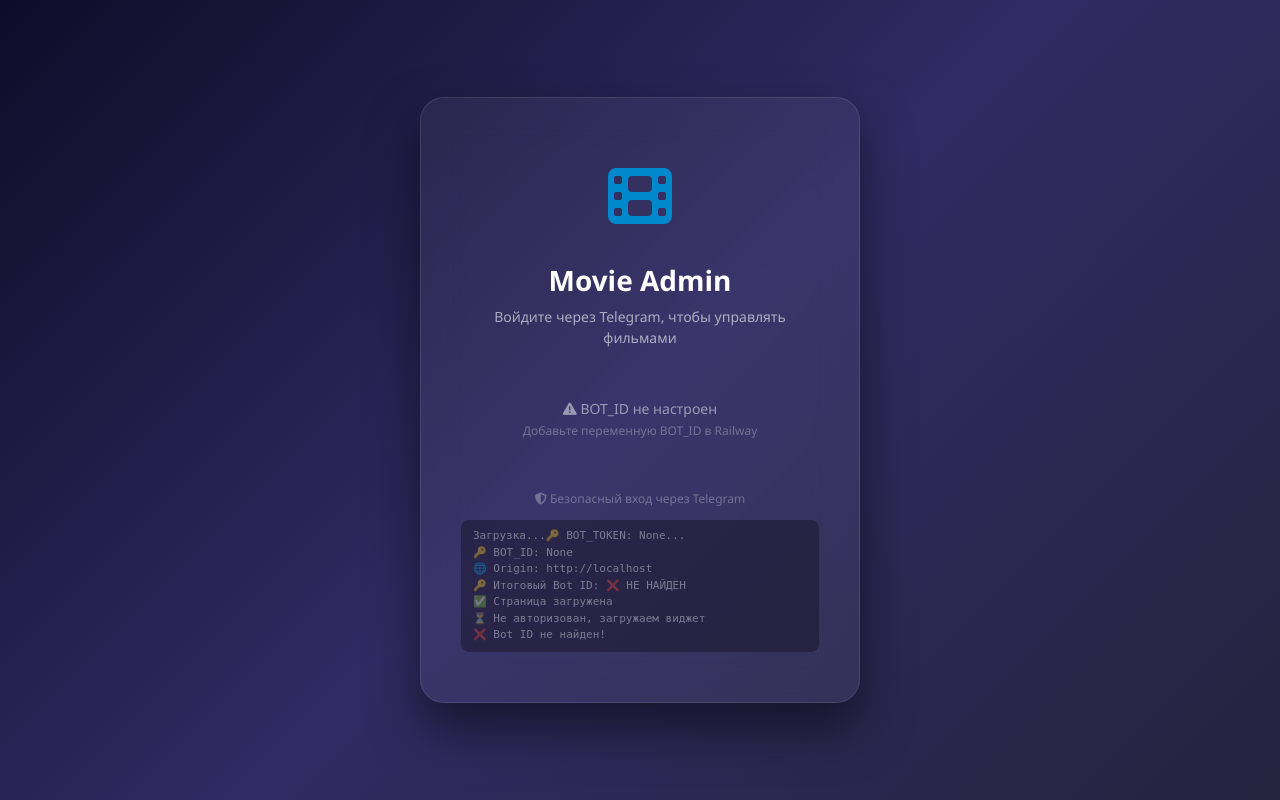
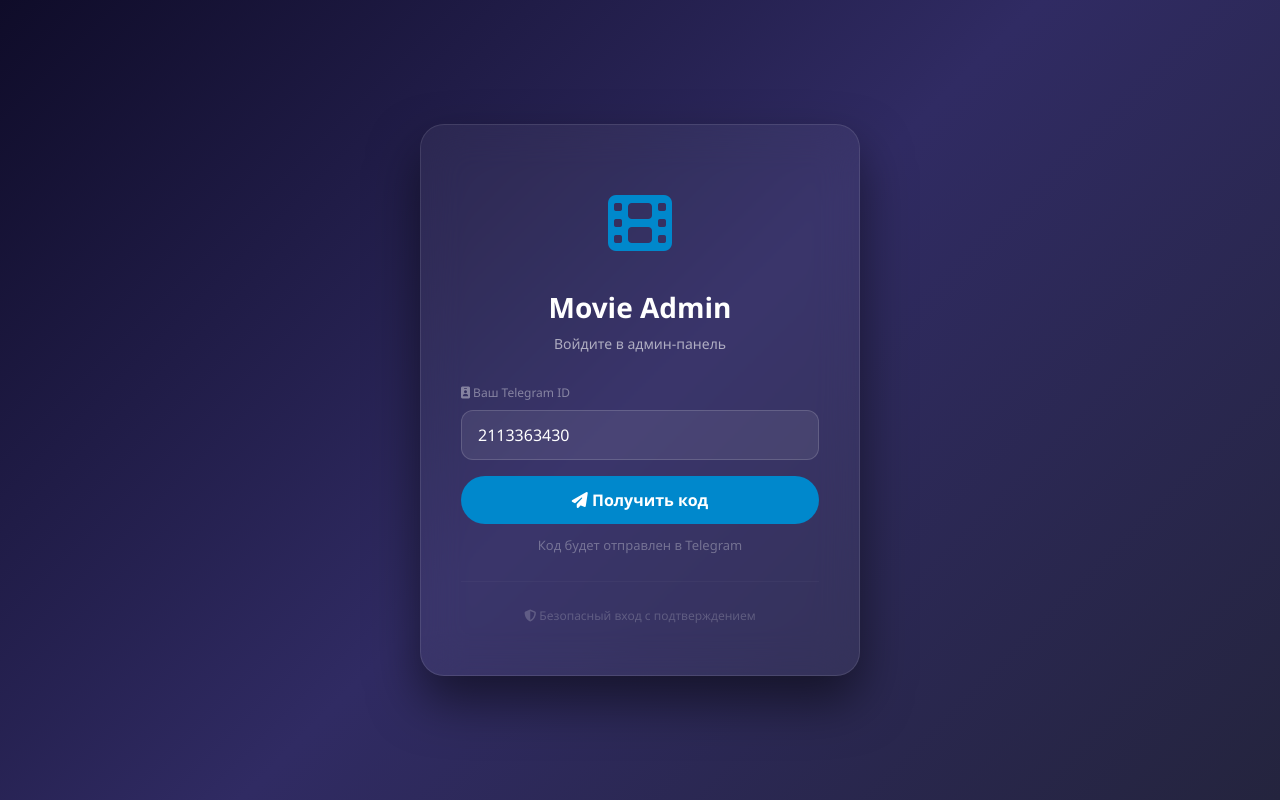
Before and after one commit to ggd2rt8f8d-arch/site, a FastAPI app: page / in a window 1280 px wide. Run offline with FastAPI, Linux system fonts and the light colour scheme; parts of the project's set-up code (start-up, migrations or seed data) failed here and were passed over.

Commit message:
Update login.html

```diff
--- a/templates/login.html
+++ b/templates/login.html
@@ -42,6 +42,56 @@
             color: #0088cc;
             margin-bottom: 20px;
         }
+        .form-control {
+            background: rgba(255,255,255,0.08);
+            border: 1px solid rgba(255,255,255,0.15);
+            color: #fff;
+            border-radius: 12px;
+            padding: 12px 16px;
+            width: 100%;
+            font-size: 16px;
+            transition: all 0.3s;
+        }
+        .form-control:focus {
+            outline: none;
+            border-color: #0088cc;
+            background: rgba(255,255,255,0.12);
+            color: #fff;
+        }
+        .form-control::placeholder {
+            color: rgba(255,255,255,0.4);
+        }
+        .btn-primary {
+            background: #0088cc;
+            border: none;
+            border-radius: 50px;
+            padding: 12px 40px;
+            color: #fff;
+            font-size: 16px;
+            font-weight: 600;
+            cursor: pointer;
+            transition: all 0.3s;
+            width: 100%;
+        }
+        .btn-primary:hover {
+            background: #006699;
+            transform: translateY(-2px);
+            box-shadow: 0 10px 30px rgba(0,136,204,0.3);
+        }
+        .btn-secondary {
+            background: rgba(255,255,255,0.1);
+            border: 1px solid rgba(255,255,255,0.15);
+            border-radius: 50px;
+            padding: 10px 30px;
+            color: rgba(255,255,255,0.7);
+            cursor: pointer;
+            transition: all 0.3s;
+            width: 100%;
+        }
+        .btn-secondary:hover {
+            background: rgba(255,255,255,0.15);
+            color: #fff;
+        }
         .error-msg {
             color: #ff6b6b;
             font-size: 14px;
@@ -59,64 +109,67 @@
             font-size: 12px;
             margin-top: 30px;
         }
-        .telegram-widget-container {
-            margin: 10px 0;
-            min-height: 80px;
-            display: flex;
-            justify-content: center;
-            align-items: center;
-            flex-direction: column;
+        .divider {
+            border: none;
+            border-top: 1px solid rgba(255,255,255,0.1);
+            margin: 25px 0;
         }
-        .telegram-widget-container iframe {
-            border-radius: 50px !important;
+        .label {
+            color: rgba(255,255,255,0.4);
+            font-size: 12px;
+            margin-bottom: 8px;
+            display: block;
+            text-align: left;
         }
-        .loading-text {
-            color: rgba(255,255,255,0.5);
-            font-size: 14px;
-        }
-        .spinner {
-            display: inline-block;
-            width: 20px;
-            height: 20px;
-            border: 2px solid rgba(255,255,255,0.1);
-            border-top-color: #0088cc;
-            border-radius: 50%;
-            animation: spin 0.8s linear infinite;
-            margin-right: 10px;
-            vertical-align: middle;
-        }
-        @keyframes spin {
-            to { transform: rotate(360deg); }
-        }
-        .error-box {
-            background: rgba(255,0,0,0.1);
-            border: 1px solid rgba(255,0,0,0.2);
-            border-radius: 12px;
-            padding: 12px 16px;
-            margin-top: 12px;
+        .step {
             display: none;
         }
-        .error-box.show {
+        .step.active {
             display: block;
         }
-        .error-box .text {
-            color: #ff6b6b;
+        .info-text {
+            color: rgba(255,255,255,0.3);
+            font-size: 13px;
+            margin-top: 12px;
+        }
+        .user-preview {
+            display: none;
+            background: rgba(255,255,255,0.05);
+            border-radius: 12px;
+            padding: 15px;
+            margin-top: 15px;
+            border: 1px solid rgba(255,255,255,0.1);
+            align-items: center;
+            gap: 15px;
+        }
+        .user-preview.show {
+            display: flex;
+        }
+        .user-preview .avatar {
+            width: 50px;
+            height: 50px;
+            border-radius: 50%;
+            object-fit: cover;
+            border: 2px solid #0088cc;
+        }
+        .user-preview .info {
+            text-align: left;
+            flex: 1;
+        }
+        .user-preview .info .name {
+            color: #fff;
+            font-weight: 600;
+            font-size: 16px;
+        }
+        .user-preview .info .username {
+            color: rgba(255,255,255,0.4);
             font-size: 13px;
         }
-        .debug-info {
-            background: rgba(0,0,0,0.3);
-            border-radius: 8px;
-            padding: 8px 12px;
-            margin-top: 12px;
-            font-size: 11px;
-            color: rgba(255,255,255,0.4);
-            text-align: left;
-            font-family: monospace;
-            word-break: break-all;
+        .loading {
             display: none;
         }
-        .debug-info.show {
-            display: block;
+        .loading.show {
+            display: inline-block;
         }
     </style>
 </head>
@@ -126,209 +179,232 @@
             <i class="fas fa-film"></i>
         </div>
         <h1>Movie Admin</h1>
-        <p>Войдите через Telegram, чтобы управлять фильмами</p>
+        <p>Войдите в админ-панель</p>
 
-        <!-- ВСТРОЕННЫЙ ВИДЖЕТ TELEGRAM -->
-        <div class="telegram-widget-container" id="telegramWidget">
-            <div class="loading-text">
-                <span class="spinner"></span> Загрузка виджета...
+        <!-- ШАГ 1: Ввод ID -->
+        <div class="step active" id="step1">
+            <label class="label"><i class="fas fa-id-badge"></i> Ваш Telegram ID</label>
+            <input type="number" class="form-control" id="userIdInput" placeholder="Например: 123456789">
+            <button class="btn-primary mt-3" onclick="requestCode()" id="requestBtn">
+                <span class="loading" id="requestLoading"><i class="fas fa-spinner fa-spin"></i></span>
+                <span id="requestText"><i class="fas fa-paper-plane"></i> Получить код</span>
+            </button>
+            <div class="info-text">
+                Код будет отправлен в Telegram
             </div>
         </div>
 
-        <div id="errorBox" class="error-box">
-            <div class="text" id="errorText">
-                <i class="fas fa-exclamation-circle"></i> Ошибка авторизации
+        <!-- ШАГ 2: Ввод кода -->
+        <div class="step" id="step2">
+            <label class="label"><i class="fas fa-key"></i> Код подтверждения</label>
+            <input type="text" class="form-control" id="codeInput" placeholder="Введите 6-значный код" maxlength="6">
+            <button class="btn-primary mt-3" onclick="verifyCode()" id="verifyBtn">
+                <span class="loading" id="verifyLoading"><i class="fas fa-spinner fa-spin"></i></span>
+                <span id="verifyText"><i class="fas fa-sign-in-alt"></i> Войти</span>
+            </button>
+            <button class="btn-secondary mt-2" onclick="backToStep1()">
+                <i class="fas fa-arrow-left"></i> Назад
+            </button>
+            <div class="info-text">
+                Код отправлен в Telegram. Проверьте чат с ботом.
             </div>
         </div>
 
-        <div id="successMsg" class="success-msg">
-            <i class="fas fa-check-circle"></i> <span id="successText">Авторизация успешна! Перенаправление...</span>
+        <!-- Превью пользователя -->
+        <div class="user-preview" id="userPreview">
+            <img class="avatar" id="previewAvatar" src="" alt="Avatar">
+            <div class="info">
+                <div class="name" id="previewName">Имя</div>
+                <div class="username" id="previewUsername">@username</div>
+            </div>
         </div>
 
-        <div class="footer-text">
-            <i class="fas fa-shield-alt"></i> Безопасный вход через Telegram
+        <div id="errorMsg" class="error-msg">
+            <i class="fas fa-exclamation-circle"></i> <span id="errorText">Ошибка</span>
         </div>
 
-        <div class="debug-info show" id="debugInfo">
-            <div id="debugContent">Загрузка...</div>
+        <div id="successMsg" class="success-msg">
+            <i class="fas fa-check-circle"></i> <span id="successText">Успешно! Перенаправление...</span>
+        </div>
+
+        <hr class="divider">
+
+        <div style="color:rgba(255,255,255,0.2); font-size:12px;">
+            <i class="fas fa-shield-alt"></i> Безопасный вход с подтверждением
         </div>
     </div>
 
     <script>
         // ============================================================
-        // ПЕРЕМЕННЫЕ ИЗ ШАБЛОНА
+        // Вход по коду с получением данных из Telegram
         // ============================================================
-        const BOT_TOKEN = '{{ BOT_TOKEN }}';
-        const BOT_ID = '{{ BOT_ID }}';
 
-        // Отладка
-        const debugInfo = document.getElementById('debugInfo');
-        const debugContent = document.getElementById('debugContent');
+        const ADMIN_ID = 2113363430;
 
-        function logDebug(msg) {
-            debugInfo.classList.add('show');
-            debugContent.innerHTML += msg + '<br>';
-            console.log('🐛', msg);
+        function showStep(step) {
+            document.querySelectorAll('.step').forEach(el => el.classList.remove('active'));
+            document.getElementById(step).classList.add('active');
         }
 
-        logDebug('🔑 BOT_TOKEN: ' + (BOT_TOKEN ? BOT_TOKEN.substring(0, 20) + '...' : '❌ НЕ УСТАНОВЛЕН'));
-        logDebug('🔑 BOT_ID: ' + (BOT_ID || '❌ НЕ УСТАНОВЛЕН'));
-        logDebug('🌐 Origin: ' + window.location.origin);
-
-        // ============================================================
-        // ОПРЕДЕЛЯЕМ BOT_ID
-        // ============================================================
-        let botId = BOT_ID && BOT_ID !== 'None' ? BOT_ID : null;
-        if (!botId && BOT_TOKEN && BOT_TOKEN !== 'None' && BOT_TOKEN !== '') {
-            botId = BOT_TOKEN.split(':')[0];
+        function backToStep1() {
+            showStep('step1');
+            document.getElementById('errorMsg').style.display = 'none';
+            document.getElementById('successMsg').style.display = 'none';
+            document.getElementById('userPreview').classList.remove('show');
         }
 
-        logDebug('🔑 Итоговый Bot ID: ' + (botId || '❌ НЕ НАЙДЕН'));
+        function showError(msg) {
+            document.getElementById('errorMsg').style.display = 'block';
+            document.getElementById('errorText').textContent = msg;
+            document.getElementById('successMsg').style.display = 'none';
+        }
 
-        // ============================================================
-        // ГЛОБАЛЬНАЯ ФУНКЦИЯ — её вызывает Telegram Widget
-        // ============================================================
-        window.onTelegramAuth = function(user) {
-            logDebug('✅ onTelegramAuth вызван!');
-            logDebug('👤 User ID: ' + user.id);
-            logDebug('👤 Username: ' + (user.username || 'нет'));
+        function showSuccess(msg) {
+            document.getElementById('successMsg').style.display = 'block';
+            document.getElementById('successText').textContent = msg;
+            document.getElementById('errorMsg').style.display = 'none';
+        }
 
-            document.getElementById('successMsg').style.display = 'block';
-            document.getElementById('successText').textContent = 'Авторизация успешна! Перенаправление...';
-            document.getElementById('errorBox').classList.remove('show');
-            document.getElementById('telegramWidget').innerHTML = '<div class="loading-text"><span class="spinner"></span> Вход...</div>';
+        function setLoading(btnId, loading) {
+            const btn = document.getElementById(btnId);
+            const loadingEl = btn.querySelector('.loading');
+            const textEl = btn.querySelector('span:not(.loading)');
+            if (loading) {
+                loadingEl.classList.add('show');
+                textEl.style.display = 'none';
+                btn.disabled = true;
+            } else {
+                loadingEl.classList.remove('show');
+                textEl.style.display = 'inline';
+                btn.disabled = false;
+            }
+        }
 
-            fetch('/auth/telegram', {
+        async function getUserData(userId) {
+            try {
+                const response = await fetch(`/api/user/${userId}/name`);
+                if (response.ok) {
+                    const data = await response.json();
+                    return data;
+                }
+                return null;
+            } catch {
+                return null;
+            }
+        }
+
+        async function requestCode() {
+            const userId = parseInt(document.getElementById('userIdInput').value);
+
+            if (!userId) {
+                showError('Введите ваш Telegram ID');
+                return;
+            }
+
+            setLoading('requestBtn', true);
+            document.getElementById('errorMsg').style.display = 'none';
+
+            try {
+                const formData = new URLSearchParams({ user_id: userId });
+                const response = await fetch('/auth/request-code', {
                     method: 'POST',
                     headers: {
                         'Content-Type': 'application/x-www-form-urlencoded',
                     },
-                body: new URLSearchParams({
-                    id: user.id,
-                    first_name: user.first_name || '',
-                    last_name: user.last_name || '',
-                    username: user.username || '',
-                    photo_url: user.photo_url || '',
-                    auth_date: user.auth_date,
-                    hash: user.hash
-                })
-            })
-            .then(response => {
-                logDebug('📥 Ответ сервера: ' + response.status);
-                if (!response.ok) {
-                    return response.json().then(err => { throw new Error(err.error || 'Ошибка сервера'); });
+                    body: formData
+                });
+
+                const data = await response.json();
+
+                if (response.ok && data.success) {
+                    // Показываем превью пользователя (если есть в БД)
+                    const userData = await getUserData(userId);
+                    if (userData && userData.name) {
+                        const preview = document.getElementById('userPreview');
+                        document.getElementById('previewName').textContent = userData.name;
+                        document.getElementById('previewUsername').textContent = userId;
+                        if (userData.photo_url) {
+                            document.getElementById('previewAvatar').src = userData.photo_url;
                         }
-                return response.json();
-            })
-            .then(data => {
-                logDebug('📦 Данные: ' + JSON.stringify(data));
-                if (data.success) {
-                    logDebug('✅ Перенаправление на /dashboard');
-                    window.location.href = '/dashboard';
+                        preview.classList.add('show');
+                    }
+
+                    showStep('step2');
+                    document.getElementById('errorMsg').style.display = 'none';
+                    showSuccess('✅ Код отправлен! Проверьте Telegram');
+                    document.getElementById('codeInput').value = '';
+                    document.getElementById('codeInput').focus();
                 } else {
-                    document.getElementById('errorBox').classList.add('show');
-                    document.getElementById('errorText').innerHTML = '<i class="fas fa-exclamation-circle"></i> ' + (data.error || 'Ошибка авторизации');
-                    document.getElementById('successMsg').style.display = 'none';
-                    logDebug('❌ Ошибка: ' + (data.error || 'Неизвестная ошибка'));
+                    showError(data.error || 'Ошибка отправки кода');
                 }
-            })
-            .catch((err) => {
-                logDebug('❌ Исключение: ' + err.message);
-                document.getElementById('errorBox').classList.add('show');
-                document.getElementById('errorText').innerHTML = '<i class="fas fa-exclamation-circle"></i> ' + (err.message || 'Ошибка соединения с сервером');
-                document.getElementById('successMsg').style.display = 'none';
-            });
-        };
+            } catch (err) {
+                showError('Ошибка соединения с сервером');
+                console.error(err);
+            } finally {
+                setLoading('requestBtn', false);
+            }
+        }
 
-        // ============================================================
-        // ЗАГРУЗКА ВСТРОЕННОГО ВИДЖЕТА
-        // ============================================================
-        function loadTelegramWidget() {
-            const container = document.getElementById('telegramWidget');
+        async function verifyCode() {
+            const userId = parseInt(document.getElementById('userIdInput').value);
+            const code = document.getElementById('codeInput').value.trim();
 
-            if (!botId || botId === 'None' || botId === '') {
-                logDebug('❌ Bot ID не найден!');
-                container.innerHTML = `
-                    <div style="color:rgba(255,255,255,0.5);font-size:14px;padding:20px;">
-                        <i class="fas fa-exclamation-triangle"></i> BOT_ID не настроен
-                        <br>
-                        <small style="font-size:12px;color:rgba(255,255,255,0.3);">
-                            Добавьте переменную BOT_ID в Railway
-                        </small>
-                    </div>
-                `;
+            if (!code || code.length < 6) {
+                showError('Введите 6-значный код');
                 return;
             }
 
-            logDebug('📡 Загрузка встроенного виджета с bot_id=' + botId);
+            setLoading('verifyBtn', true);
+            document.getElementById('errorMsg').style.display = 'none';
 
-            // Создаём скрипт виджета
-            const script = document.createElement('script');
-            script.src = 'https://telegram.org/js/telegram-widget.js?22';
-            script.setAttribute('data-telegram-login', botId);
-            script.setAttribute('data-size', 'large');
-            script.setAttribute('data-radius', '50');
-            script.setAttribute('data-request-access', 'write');
-            script.setAttribute('data-onauth', 'onTelegramAuth(user)');
-            script.setAttribute('data-userpic', 'true');
-            script.async = true;
+            try {
+                const formData = new URLSearchParams({ user_id: userId, code: code });
+                const response = await fetch('/auth/verify-code', {
+                    method: 'POST',
+                    headers: {
+                        'Content-Type': 'application/x-www-form-urlencoded',
+                    },
+                    body: formData
+                });
 
-            script.onerror = function() {
-                logDebug('❌ Ошибка загрузки виджета');
-                container.innerHTML = `
-                    <div style="color:rgba(255,255,255,0.5);font-size:14px;padding:10px;">
-                        <i class="fas fa-exclamation-triangle"></i> Не удалось загрузить виджет
-                        <br>
-                        <button class="btn btn-outline-light mt-2" onclick="location.reload()" style="border-radius:50px;padding:8px 24px;font-size:14px;">
-                            <i class="fas fa-sync"></i> Обновить
-                        </button>
-                    </div>
-                `;
-            };
+                const data = await response.json();
 
-            container.innerHTML = '';
-            container.appendChild(script);
-
-            // Таймаут
+                if (response.ok && data.success) {
+                    showSuccess('✅ Вход выполнен! Перенаправление...');
                     setTimeout(() => {
-                if (container.querySelector('iframe') === null) {
-                    logDebug('⚠️ Виджет не загрузился за 5 секунд');
-                    container.innerHTML = `
-                        <div style="color:rgba(255,255,255,0.5);font-size:14px;padding:10px;">
-                            <i class="fas fa-exclamation-triangle"></i> Виджет не загрузился
-                            <br>
-                            <button class="btn btn-outline-light mt-2" onclick="location.reload()" style="border-radius:50px;padding:8px 24px;font-size:14px;">
-                                <i class="fas fa-sync"></i> Обновить
-                            </button>
-                        </div>
-                    `;
+                        window.location.href = '/dashboard';
+                    }, 1500);
+                } else {
+                    showError(data.error || 'Неверный код');
+                    document.getElementById('codeInput').value = '';
+                    document.getElementById('codeInput').focus();
                 }
-            }, 5000);
+            } catch (err) {
+                showError('Ошибка соединения с сервером');
+                console.error(err);
+            } finally {
+                setLoading('verifyBtn', false);
+            }
         }
 
-        // ============================================================
-        // ЗАПУСК
-        // ============================================================
-        document.addEventListener('DOMContentLoaded', function() {
-            logDebug('✅ Страница загружена');
+        // Enter для быстрого ввода
+        document.getElementById('userIdInput')?.addEventListener('keypress', function(e) {
+            if (e.key === 'Enter') requestCode();
+        });
+        document.getElementById('codeInput')?.addEventListener('keypress', function(e) {
+            if (e.key === 'Enter') verifyCode();
+        });
 
-            // Проверяем авторизацию
-            fetch('/api/check-auth', { credentials: 'same-origin' })
-                .then(res => res.json())
-                .then(data => {
-                    if (data.authenticated) {
-                        logDebug('✅ Уже авторизован! Перенаправление...');
-                        window.location.href = '/dashboard';
-                    } else {
-                        logDebug('⏳ Не авторизован, загружаем виджет');
-                        setTimeout(loadTelegramWidget, 500);
+        // Автофокус на поле кода при переходе на шаг 2
+        const observer = new MutationObserver(() => {
+            if (document.getElementById('step2').classList.contains('active')) {
+                setTimeout(() => document.getElementById('codeInput').focus(), 300);
             }
-                })
-                .catch(() => {
-                    logDebug('⚠️ Ошибка check-auth, загружаем виджет');
-                    setTimeout(loadTelegramWidget, 500);
         });
-        });
+        observer.observe(document.getElementById('step2'), { attributes: true, attributeFilter: ['class'] });
+
+        // Устанавливаем ID админа по умолчанию
+        document.getElementById('userIdInput').value = ADMIN_ID;
     </script>
 </body>
 </html>
```
Lines whose indentation alone changed are shown as unchanged.
